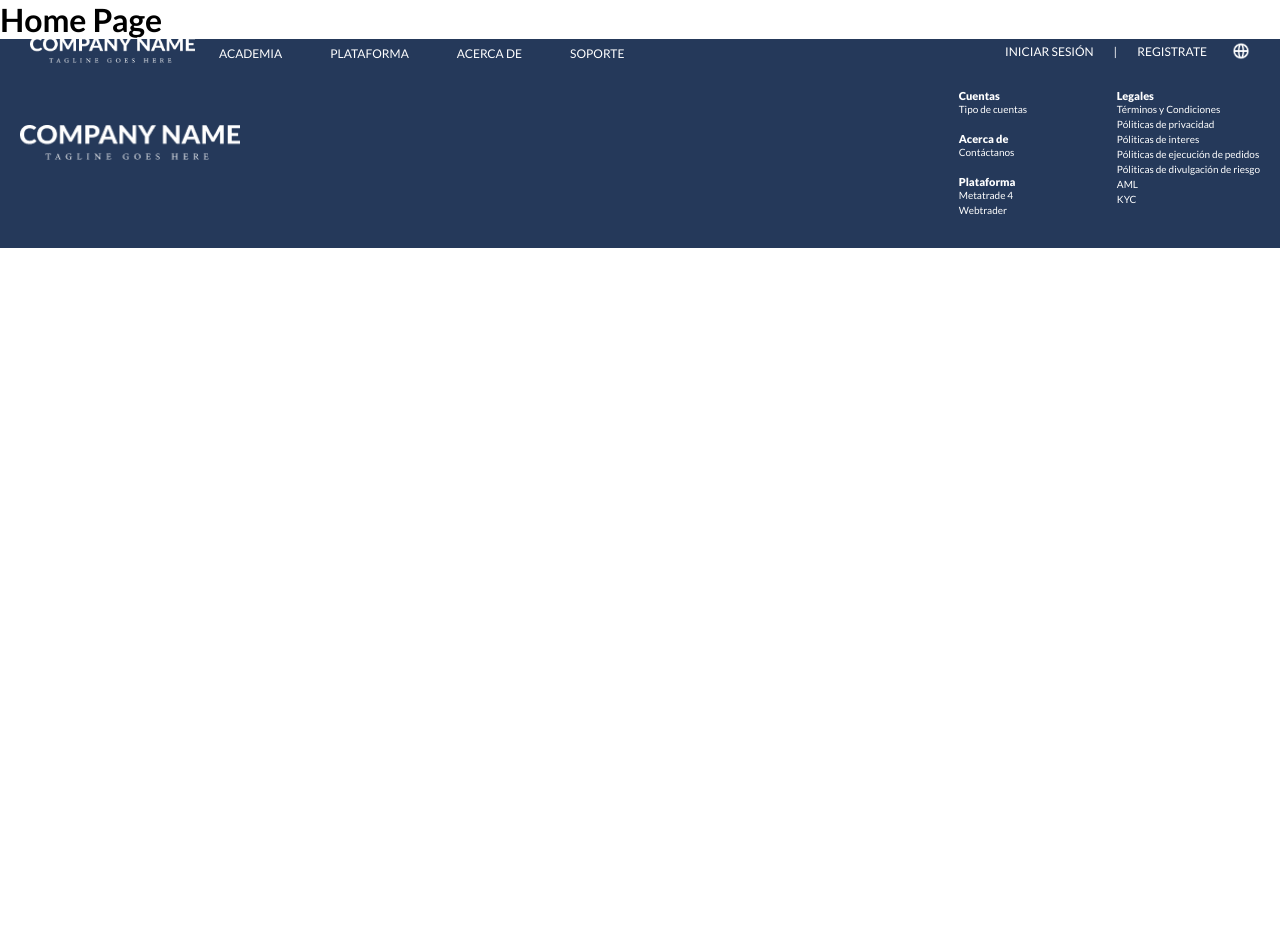
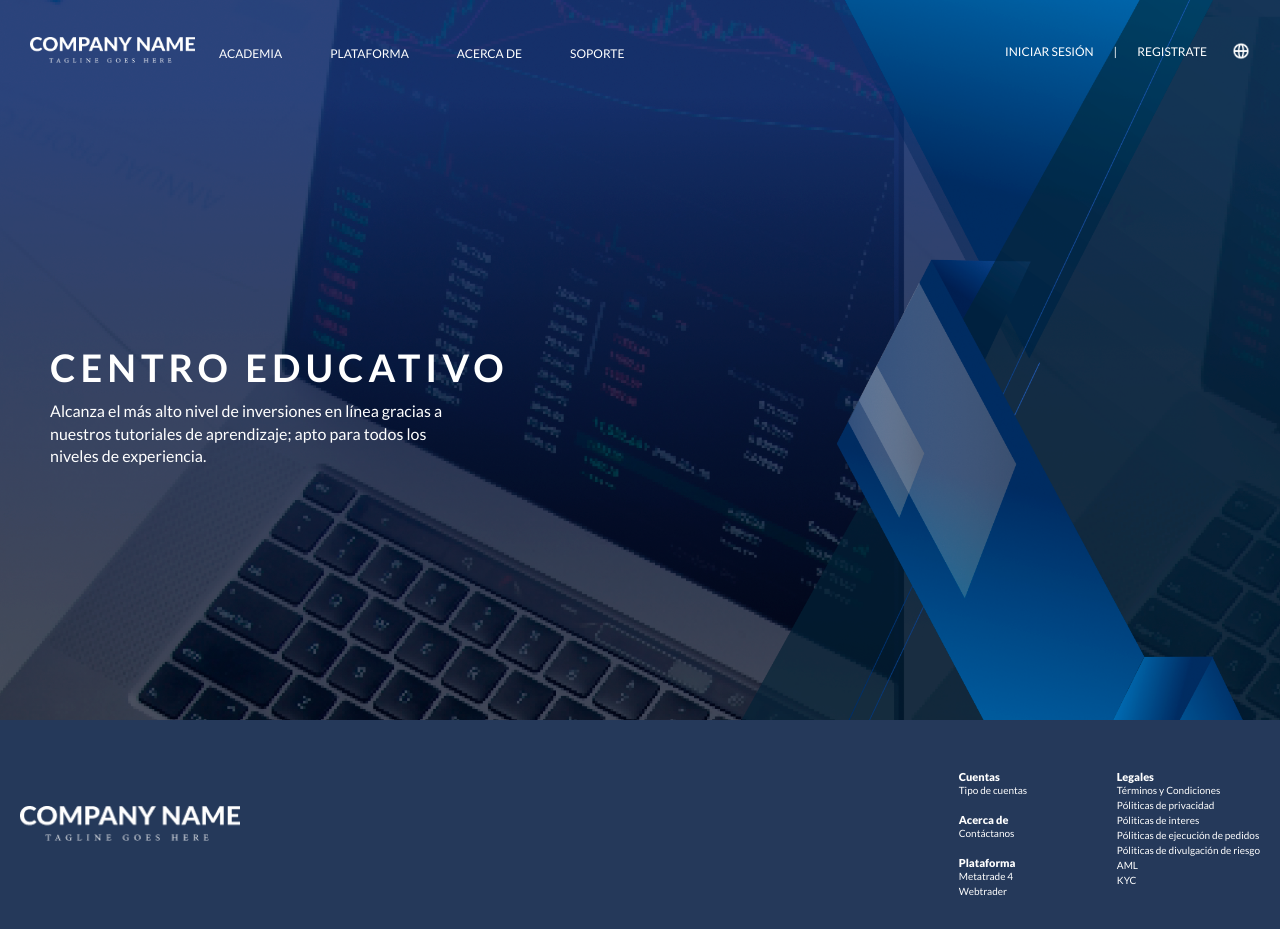
Before and after one commit to TuentyFaiv/Landing-Page-test, a React app: page / in a window 1280 px wide. Before the commit the page ends 800 px from the top, so only its background shows below. Built offline with nearby package versions, Linux system fonts and the light colour scheme.

Commit message:
[Add] Section one home

```diff
--- /dev/null
+++ b/src/assets/styles/containers/sectionOne.scss
@@ -0,0 +1,52 @@
+@import '../utils/mixins.scss';
+$hero: url('../../images/bg-hero.png');
+
+.sectionOne {
+  @include flex-box(center);
+  align-items: flex-start;
+  flex-direction: column  ;
+  padding: 5rem;
+  color: white;
+  background-image: $hero;
+  background-position: center top;
+  background-size: cover;
+  background-repeat: no-repeat;
+  background-attachment: fixed;
+  &__title {
+    @include fonts(bold, 3.8rem);
+    text-transform: uppercase;
+    line-height: 4.6rem;
+    letter-spacing: .5rem;
+  }
+  &__description {
+    margin: 4rem 0;
+    @include fonts(normal, 1.6rem);
+    line-height: 140%;
+  }
+}
+
+
+@media screen and (min-width: 426px) {
+  .sectionOne {
+    &__description {
+      max-width: 40rem;
+    }
+  }
+}
+
+@media screen and (min-width: 769px) {
+  .sectionOne {
+    min-height: 90vh;
+    &__title {
+      margin-top: 10.2rem;
+    }
+  }
+}
+
+@media screen and (min-width: 1024px) {
+  .sectionOne {
+    &__description {
+      margin: 1rem 0;
+    }
+  }
+}
--- /dev/null
+++ b/src/containers/SectionOne.jsx
@@ -0,0 +1,16 @@
+import React from 'react';
+
+import '@styles/containers/sectionOne.scss';
+
+const SectionOne = () => {
+  return (
+    <section className="sectionOne">
+      <h1 className="sectionOne__title">Centro educativo</h1>
+      <p className="sectionOne__description">
+        Alcanza el más alto nivel de inversiones en línea gracias a nuestros tutoriales de aprendizaje; apto para todos los niveles de experiencia.
+      </p>
+    </section>
+  );
+}
+
+export default SectionOne;
--- a/src/pages/Home.jsx
+++ b/src/pages/Home.jsx
@@ -1,9 +1,11 @@
 import React from 'react';
+
+import SectionOne from '@containers/SectionOne';
 
 const Home = () => {
   return (
     <main>
-      <h1>Home Page</h1>
+      <SectionOne />
     </main>
   );
 }
```
